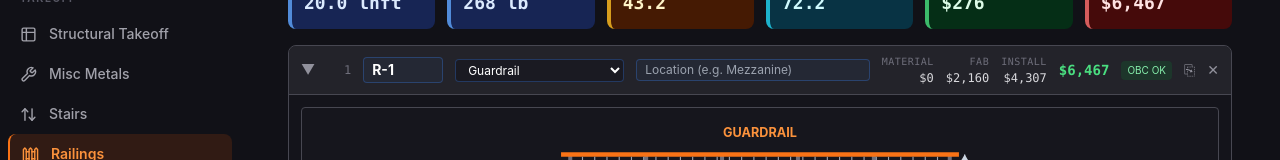
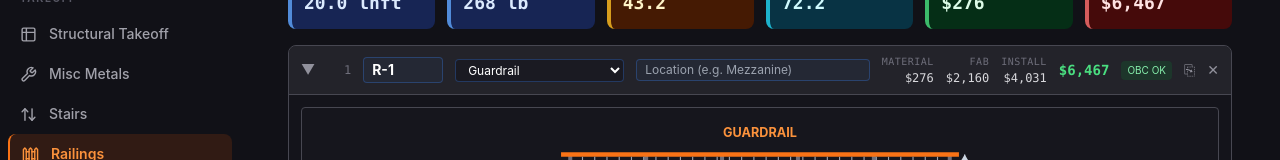
Before and after one commit to Tripleweld/steel-estimator-pro, a React (Vite) app: page /railings in a window 1280 px wide. Both pictures are taken after a click on the button "+ Add Railing". Shown: the part 254-414 px from the top of the page. Built offline with nearby package versions, Linux system fonts and the light colour scheme.

Commit message:
fix(Railings): card breakdown uses matSubtotal+galvSubtotal for Material; instCost+hardware+method for Install

```diff
--- a/src/pages/Railings.jsx
+++ b/src/pages/Railings.jsx
@@ -469,7 +469,7 @@ function RailingCard({ row, idx, calc, fabRate, installRate, onUpdate, onDelete,
         <div className="flex items-center gap-3 text-xs font-mono whitespace-nowrap">
           <div className="text-right">
             <div className="text-steel-500 text-[10px] uppercase tracking-wider">Material</div>
-            <div className="text-steel-200">${Math.round(calc.matCost || 0).toLocaleString()}</div>
+            <div className="text-steel-200">${Math.round((calc.matSubtotal || 0) + (calc.galvSubtotal || 0)).toLocaleString()}</div>
           </div>
           <div className="text-right">
             <div className="text-steel-500 text-[10px] uppercase tracking-wider">Fab</div>
@@ -477,7 +477,7 @@ function RailingCard({ row, idx, calc, fabRate, installRate, onUpdate, onDelete,
           </div>
           <div className="text-right">
             <div className="text-steel-500 text-[10px] uppercase tracking-wider">Install</div>
-            <div className="text-steel-200">${Math.round((calc.grandTotal || 0) - (calc.matCost || 0) - (calc.fabCost || 0)).toLocaleString()}</div>
+            <div className="text-steel-200">${Math.round((calc.instCost || 0) + (calc.hardwareCost || 0) + (calc.installMethodCost || 0)).toLocaleString()}</div>
           </div>
         </div>
         <span className={`text-sm font-bold font-mono ${allOk ? 'text-green-400' : 'text-amber-400'}`}>
```
